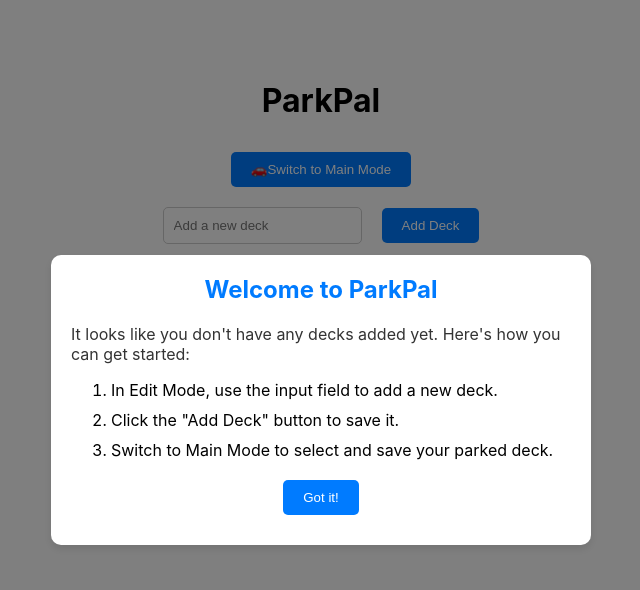
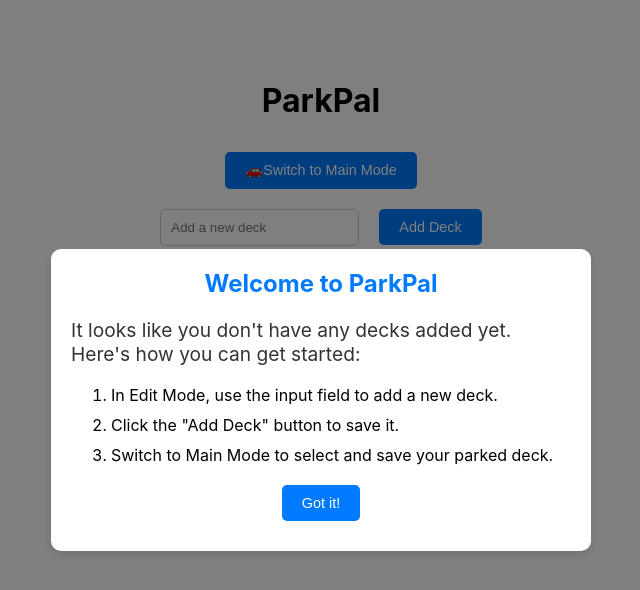
Before and after one commit to jaabberwocky/parkpal, a React (Create React App) app: page / in a window 1280 px wide. Shown: the top 590 px of the page, without its empty margins (319-959 px from the left). Built offline with nearby package versions, Linux system fonts and the light colour scheme.

Commit message:
Make button font size bigger

```diff
--- a/src/App.css
+++ b/src/App.css
@@ -26,6 +26,7 @@ button {
   color: white;
   cursor: pointer;
   border-radius: 5px;
+  font-size: 0.9rem;
 }
 
 button:hover {
@@ -52,6 +53,7 @@ button.clear-button {
 ul {
   list-style-type: none;
   padding: 0;
+
 }
 
 li {
@@ -64,6 +66,7 @@ h2 {
 
 p {
   color: #333;
+  font-size: 1.2rem;
 }
 
 .deck-buttons {
@@ -75,6 +78,7 @@ p {
 .deck-buttons button {
   margin: 5px;
   margin-bottom: 20px;
+  font-size: 2rem;
 }
 
 /* Styling for the Currently Parked At section */
```
